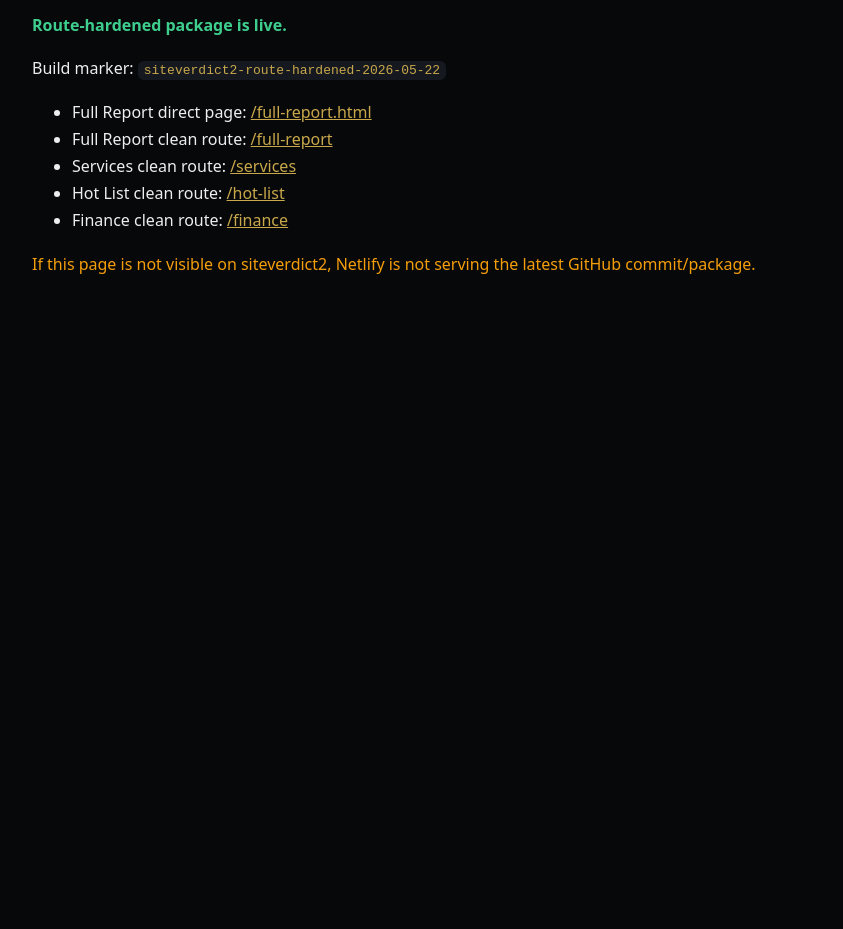
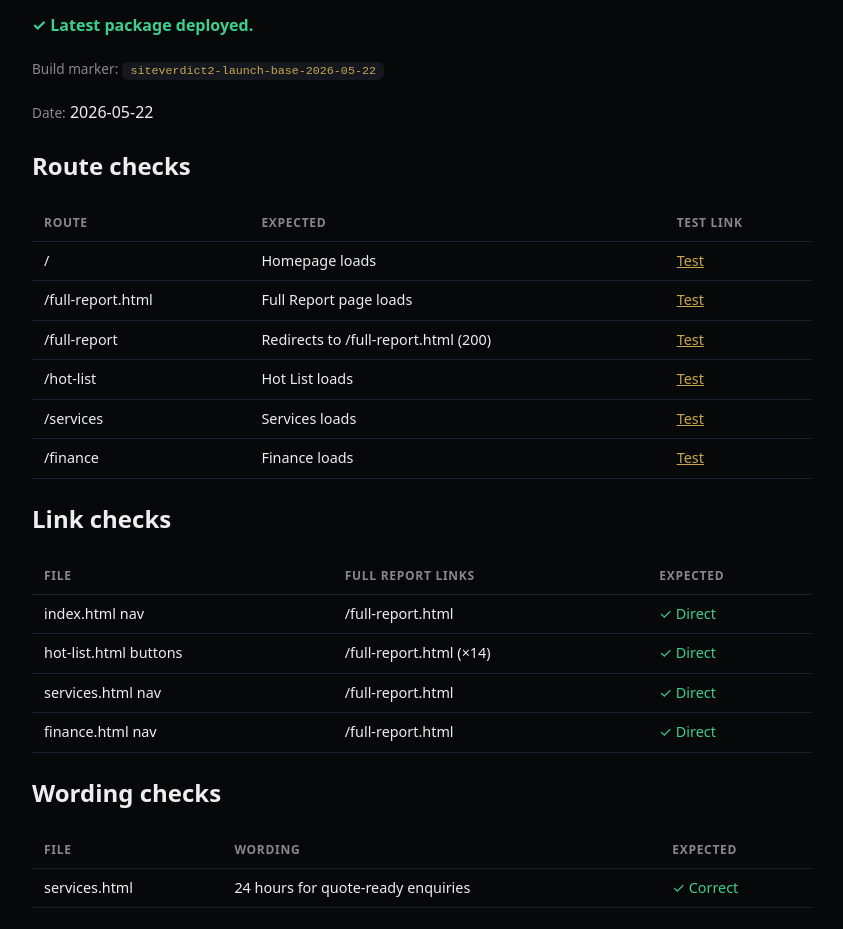
Before and after one commit to teamarmplus/Site, a plain HTML site: page public/deploy-check.html in a window 1280 px wide. Shown: the part 125-1054 px from the top of the page, without its empty margins (218-1061 px from the left). Before the commit the page ends 800 px from the top, so only its background shows below. Drawn offline with Linux system fonts and the light colour scheme.

Commit message:
Sync clean routes and full report links

```diff
--- a/public/deploy-check.html
+++ b/public/deploy-check.html
@@ -4,19 +4,53 @@
 <meta charset="utf-8">
 <meta name="viewport" content="width=device-width,initial-scale=1">
 <title>SiteVerdict Deploy Check</title>
-<style>body{font-family:system-ui,-apple-system,Segoe UI,sans-serif;background:#07080a;color:#eeedf0;line-height:1.7;padding:40px;max-width:780px;margin:auto}code{background:#161820;padding:2px 6px;border-radius:6px;color:#c8a84b}.ok{color:#3ecf8e}.warn{color:#f59e0b}a{color:#c8a84b}</style>
+<style>
+  body{font-family:system-ui,-apple-system,Segoe UI,sans-serif;
+        background:#07080a;color:#eeedf0;line-height:1.7;
+        padding:40px;max-width:780px;margin:auto}
+  code{background:#161820;padding:2px 8px;border-radius:6px;color:#c8a84b;font-size:.9em}
+  .ok{color:#3ecf8e} .warn{color:#f59e0b} .label{color:#888;font-size:.85em}
+  a{color:#c8a84b}
+  table{border-collapse:collapse;width:100%;margin-top:12px}
+  td,th{padding:7px 12px;text-align:left;border-bottom:1px solid #1e2028;font-size:.9em}
+  th{color:#888;font-size:.75em;text-transform:uppercase;letter-spacing:.06em}
+</style>
 </head>
 <body>
-<h1>SiteVerdict Deploy Check</h1>
-<p class="ok"><strong>Route-hardened package is live.</strong></p>
-<p>Build marker: <code>siteverdict2-route-hardened-2026-05-22</code></p>
-<ul>
-<li>Full Report direct page: <a href="/full-report.html">/full-report.html</a></li>
-<li>Full Report clean route: <a href="/full-report">/full-report</a></li>
-<li>Services clean route: <a href="/services">/services</a></li>
-<li>Hot List clean route: <a href="/hot-list">/hot-list</a></li>
-<li>Finance clean route: <a href="/finance">/finance</a></li>
-</ul>
-<p class="warn">If this page is not visible on siteverdict2, Netlify is not serving the latest GitHub commit/package.</p>
+<h1>SiteVerdict — Deploy Check</h1>
+<p class="ok"><strong>&#10003; Latest package deployed.</strong></p>
+<p><span class="label">Build marker:</span> <code>siteverdict2-launch-base-2026-05-22</code></p>
+<p><span class="label">Date:</span> 2026-05-22</p>
+
+<h2>Route checks</h2>
+<table>
+<tr><th>Route</th><th>Expected</th><th>Test link</th></tr>
+<tr><td>/</td><td>Homepage loads</td><td><a href="/">Test</a></td></tr>
+<tr><td>/full-report.html</td><td>Full Report page loads</td><td><a href="/full-report.html">Test</a></td></tr>
+<tr><td>/full-report</td><td>Redirects to /full-report.html (200)</td><td><a href="/full-report">Test</a></td></tr>
+<tr><td>/hot-list</td><td>Hot List loads</td><td><a href="/hot-list">Test</a></td></tr>
+<tr><td>/services</td><td>Services loads</td><td><a href="/services">Test</a></td></tr>
+<tr><td>/finance</td><td>Finance loads</td><td><a href="/finance">Test</a></td></tr>
+</table>
+
+<h2>Link checks</h2>
+<table>
+<tr><th>File</th><th>Full Report links</th><th>Expected</th></tr>
+<tr><td>index.html nav</td><td>/full-report.html</td><td class="ok">&#10003; Direct</td></tr>
+<tr><td>hot-list.html buttons</td><td>/full-report.html (×14)</td><td class="ok">&#10003; Direct</td></tr>
+<tr><td>services.html nav</td><td>/full-report.html</td><td class="ok">&#10003; Direct</td></tr>
+<tr><td>finance.html nav</td><td>/full-report.html</td><td class="ok">&#10003; Direct</td></tr>
+</table>
+
+<h2>Wording checks</h2>
+<table>
+<tr><th>File</th><th>Wording</th><th>Expected</th></tr>
+<tr><td>services.html</td><td>24 hours for quote-ready enquiries</td><td class="ok">&#10003; Correct</td></tr>
+</table>
+
+<p class="warn" style="margin-top:24px">
+  &#9888; If this page shows an old build marker, Netlify is not serving the latest package.
+  Deploy via GitHub push or Netlify drag-and-drop and reload.
+</p>
 </body>
 </html>
```
Also changed, not shown: netlify.toml, 1 other file.
